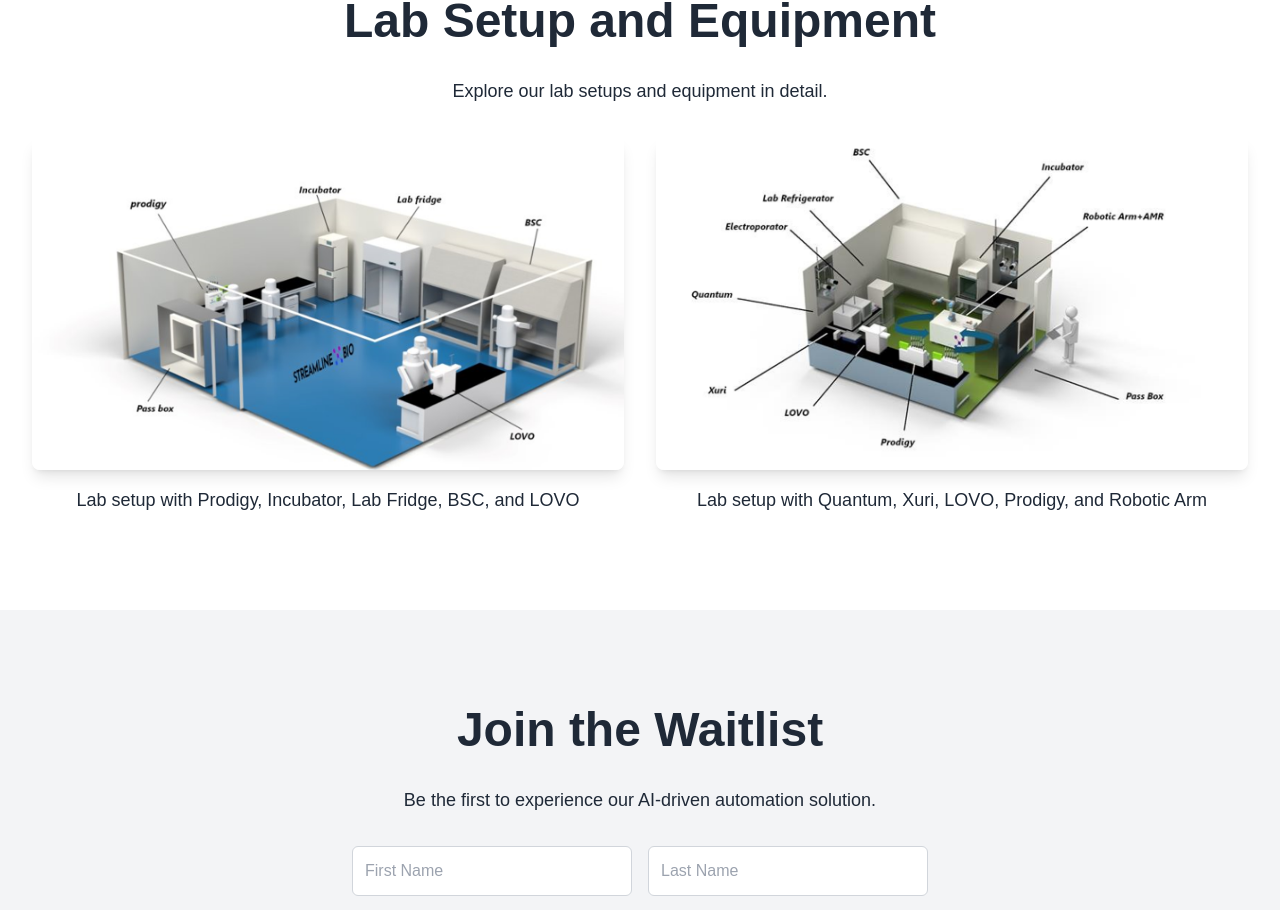
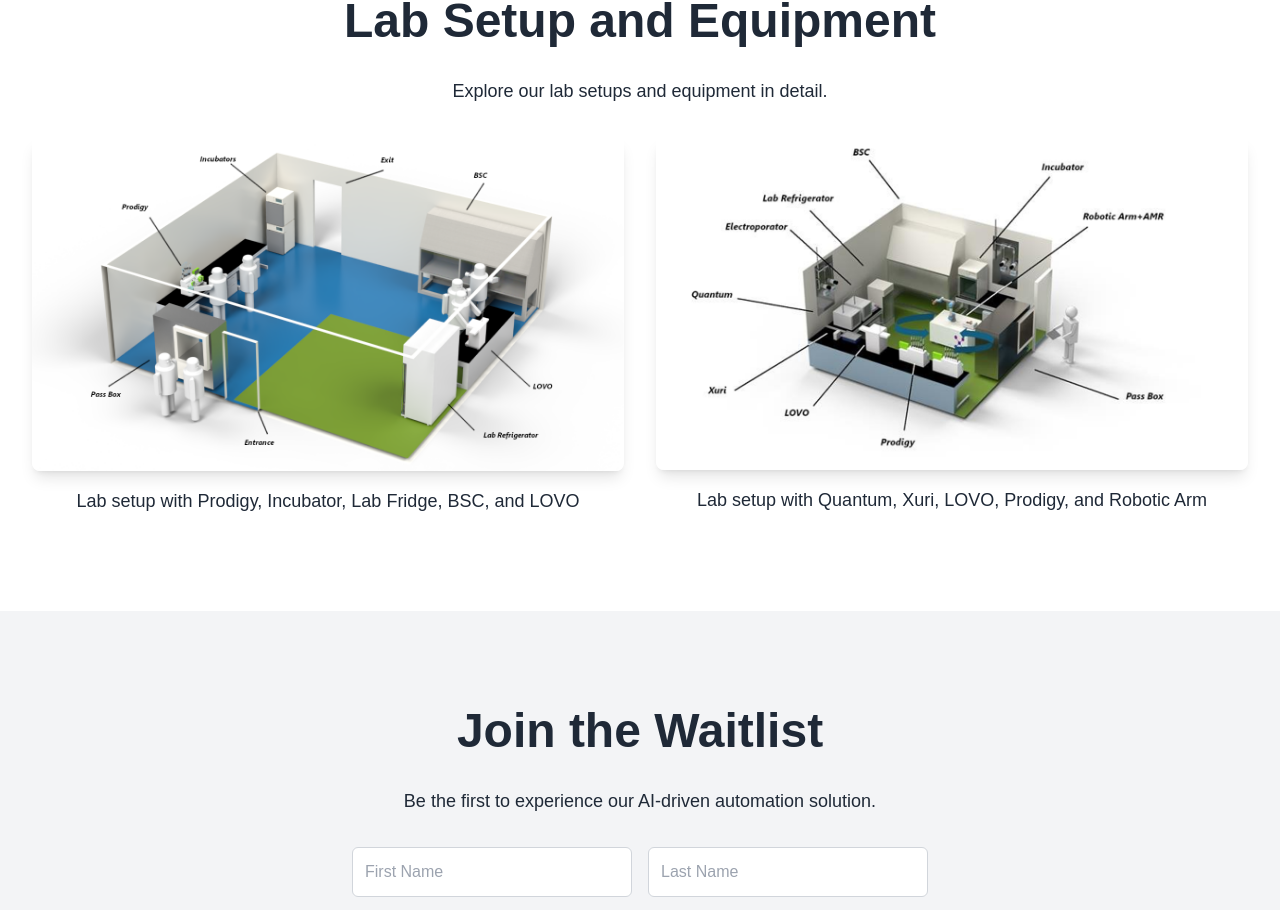
Before and after one commit to Ahmadkaxhi010/Streamline_bio, a Next.js app: page / in a window 1280 px wide. Shown: the part 2107-3017 px from the top of the page. Built offline with nearby package versions, Linux system fonts and the light colour scheme.

Commit message:
changes done

```diff
--- a/components/Leadership/FoundersComp.js
+++ b/components/Leadership/FoundersComp.js
@@ -69,7 +69,7 @@
         <div className="md:w-1/2 p-6 flex items-center">
           <div className="text-left">
             <span className="text-indigo-600 font-semibold text-lg">
-              Co-Founder, President
+              Co-Founder, CBO
             </span>
             <h3 className="text-purple-600 text-2xl font-bold mt-2 mb-4">
               Dr. Yen-Po (Harvey) Chin, MD, PhD
--- a/components/home/HomeComponent.js
+++ b/components/home/HomeComponent.js
@@ -174,7 +174,7 @@
           {/* First Image */}
           <div className="flex flex-col items-center">
             <img
-              src="/images/home1.png"
+              src="/images/manual.svg"
               alt="Lab Setup with Prodigy, Incubator, Lab Fridge, BSC, and LOVO"
               className="w-full h-auto rounded-lg shadow-lg"
             />
```
Also changed, not shown: public/images/Manual.svg (added).
